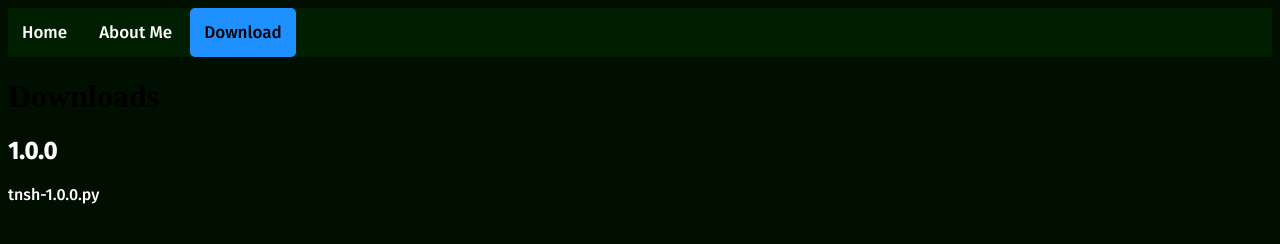
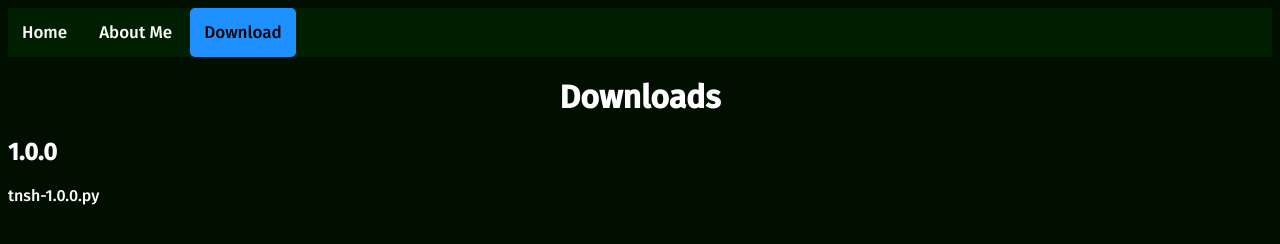
Before and after one commit to tnshsite/tnshsite.github.io, a plain HTML site: page download.html in a window 1280 px wide. Drawn offline with Linux system fonts and the light colour scheme.

Commit message:
Fixed Styles for name

```diff
--- a/styles.css
+++ b/styles.css
@@ -22,7 +22,7 @@ body {
   background-color: #1e90ff;
   color: black;
 }
-.name {
+h1 {
   color: white;
   text-align: center;
   font-family: 'Fira Sans', sans-serif;
```
